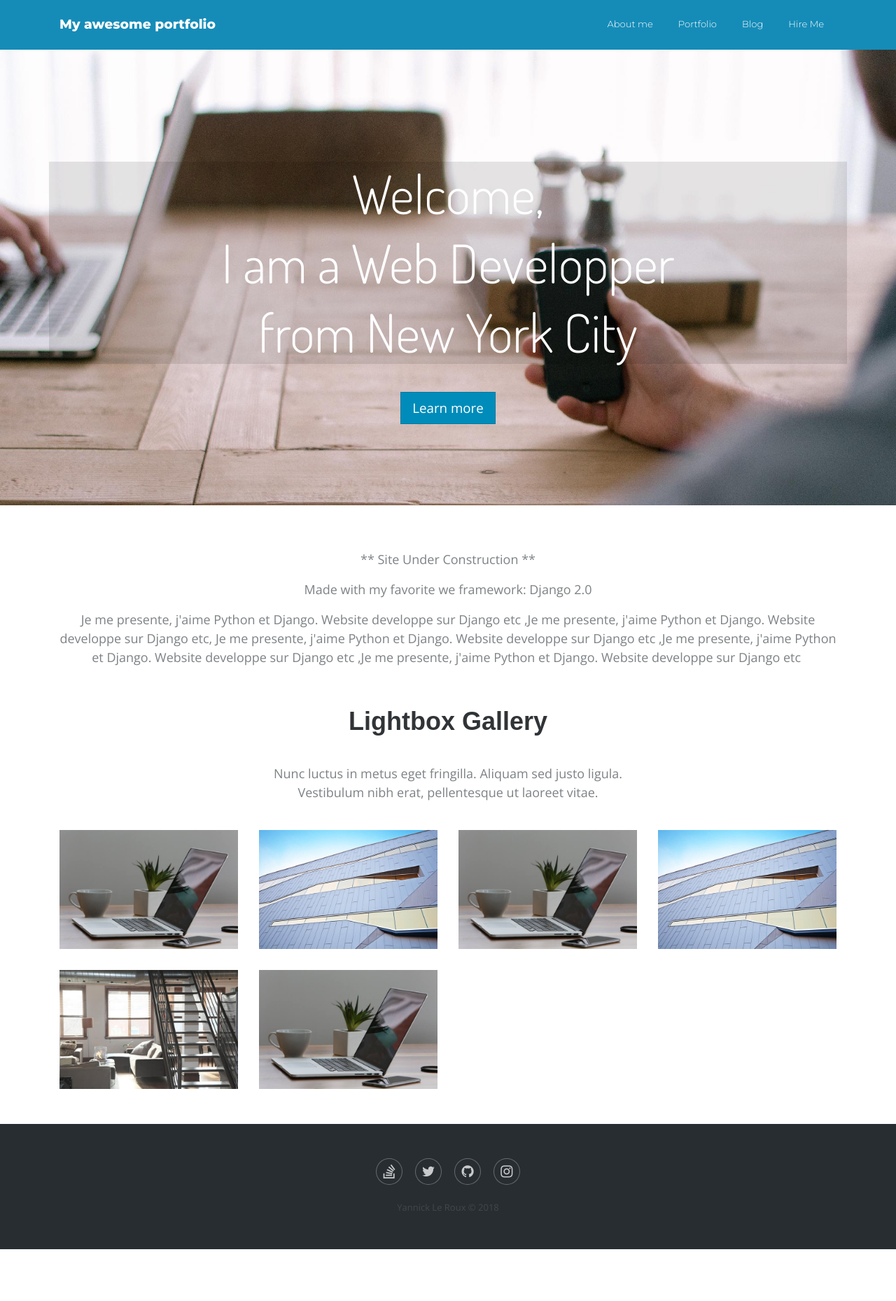
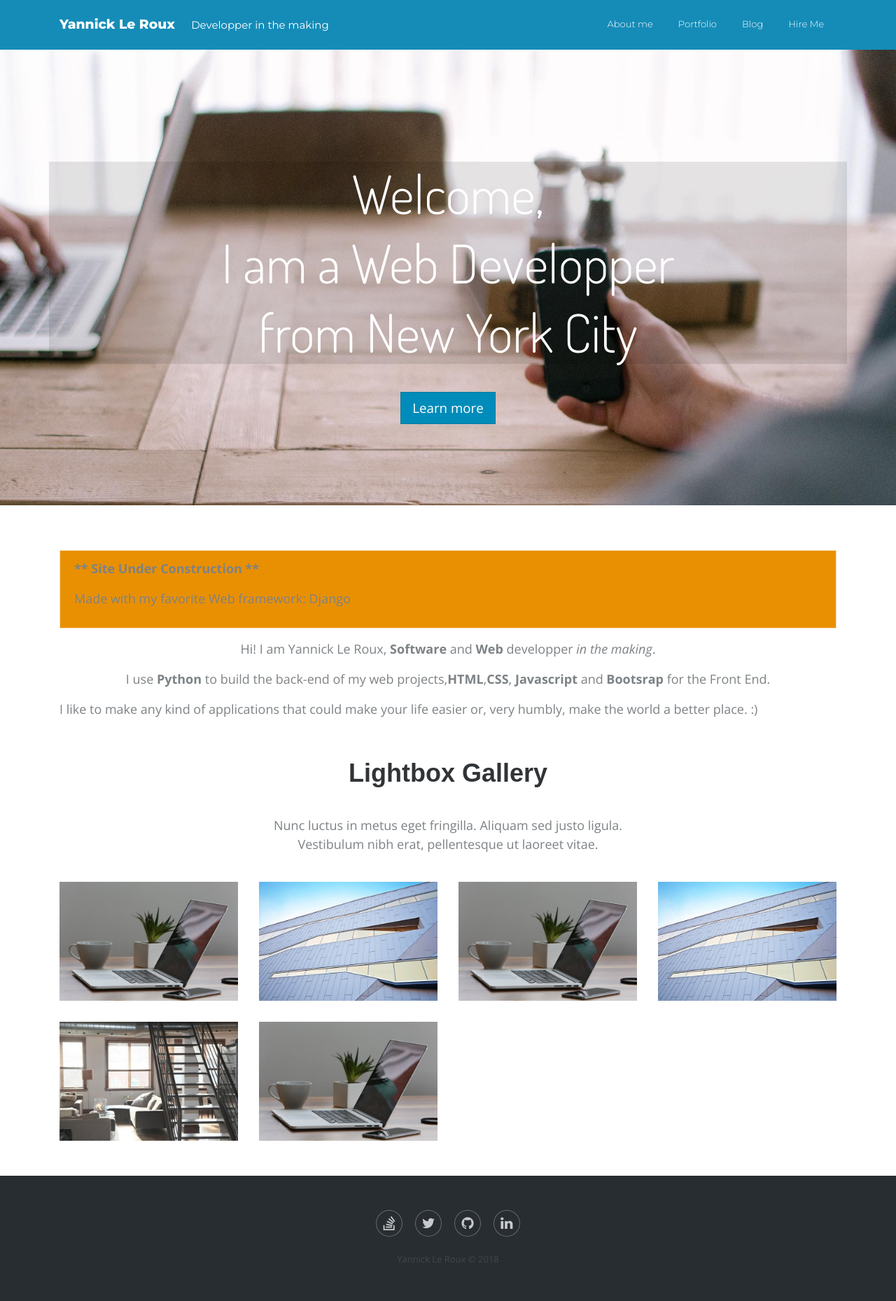
Before and after one commit to YannickLeRoux/my-portfolio, a Django app: page / in a window 1280 px wide. Shown: the whole page at 70% size. Before the commit the page ends 1785 px from the top, so only its background shows below. Run offline with Django 3.2, Linux system fonts and the light colour scheme; some libraries are stand-ins or nearby versions; some web fonts are replaced.

Commit message:
Added content on index page

```diff
--- a/static/css/Navigation-Clean.css
+++ b/static/css/Navigation-Clean.css
@@ -24,7 +24,7 @@
 }
 
 .navigation-clean .navbar-brand:hover {
-  color:#222;
+  color:#ffffff;
 }
 
 .navigation-clean .navbar-toggler {
--- a/templates/portfolio/base.html
+++ b/templates/portfolio/base.html
@@ -28,7 +28,7 @@
     <div class="page"></div>
     <div>
         <nav class="navbar navbar-light navbar-expand-md navigation-clean">
-            <div class="container"><a class="navbar-brand" href="{% url 'portfolio:home' %}">My awesome portfolio</a><button class="navbar-toggler" data-toggle="collapse" data-target="#navcol-1"><span class="sr-only">Toggle navigation</span><span class="navbar-toggler-icon"></span></button>
+					<div class="container"><a class="navbar-brand" href="{% url 'portfolio:home' %}">Yannick Le Roux  <i class="fas fa-laptop"></i><small>    Developper in the making</small></a><button class="navbar-toggler" data-toggle="collapse" data-target="#navcol-1"><span class="sr-only">Toggle navigation</span><span class="navbar-toggler-icon"></span></button>
                 <div class="collapse navbar-collapse"
                     id="navcol-1">
                     <ul class="nav navbar-nav ml-auto">
@@ -62,7 +62,7 @@
                       class="fa fa-stack-overflow"></i></a>
                       <a href="https://twitter.com/DJ_Yanic/"><i class="fa fa-twitter"></i></a>
                       <a href="https://github.com/YannickLeRoux"><i class="fa fa-github"></i></a>
-                      <a href="https://www.instagram.com/dj_yanic/"><i class="fa fa-instagram"></i></a></div>
+                      <a href="https://www.linkedin.com/in/yannick-le-roux/"><i class="fa fa-linkedin"></i></a></div>
                 </div>
                 <p class="copyright">Yannick Le Roux © 2018</p>
             </div>
--- a/templates/portfolio/index.html
+++ b/templates/portfolio/index.html
@@ -12,10 +12,13 @@
 				<p><a class="btn btn-primary btn-lg hero-button" role="button" href="{% url 'portfolio:about' %}">Learn more</a></p>
     </div>
     <div class="container">
-			<p class="text-center">** Site Under Construction **</p>
-			<p class="text-center">Made with my favorite we framework: Django 2.0</p>
-        <p class="text-center">Je me presente, j'aime Python et Django. Website developpe sur Django etc ,Je me presente, j'aime Python et Django. Website developpe sur Django etc,&nbsp;Je me presente, j'aime Python et Django. Website developpe sur Django etc ,Je me presente,
-            j'aime Python et Django. Website developpe sur Django etc ,Je me presente, j'aime Python et Django. Website developpe sur Django etc&nbsp;</p>
+			<div class="alert alert-warning" role="alert">
+        <p><strong>** Site Under Construction **</strong></p>
+				<p>Made with my favorite Web framework: Django </p>
+			</div>
+        <p class="text-center">Hi! I am Yannick Le Roux, <strong>Software</strong> and <strong>Web</strong> developper <em>in the making</em>.</p>
+        <p class="text-center">I use <strong>Python</strong> to build the back-end of my web projects,<strong>HTML</strong>,<strong>CSS</strong>, <strong>Javascript</strong> and <strong>Bootsrap</strong> for the Front End. </p>
+				<p>I like to make any kind of applications that could make your life easier or, very humbly, make the world a better place. :)</p>
     </div>
      <div class="photo-gallery">
         <div class="container">
```
